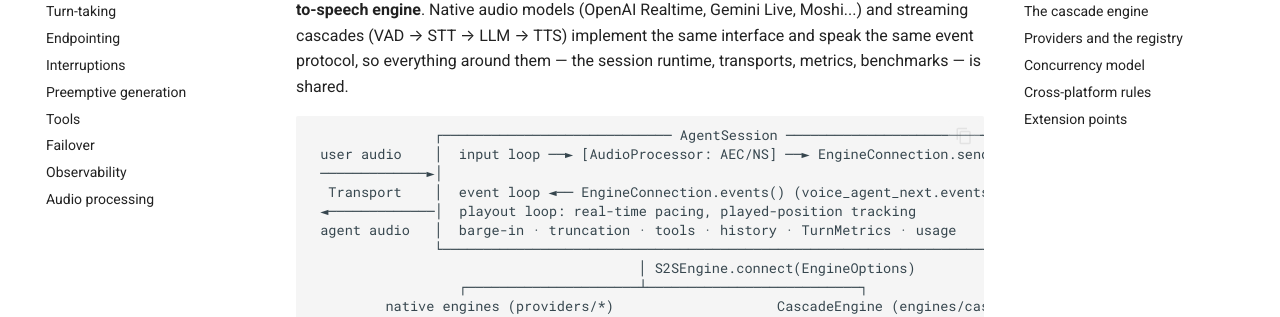
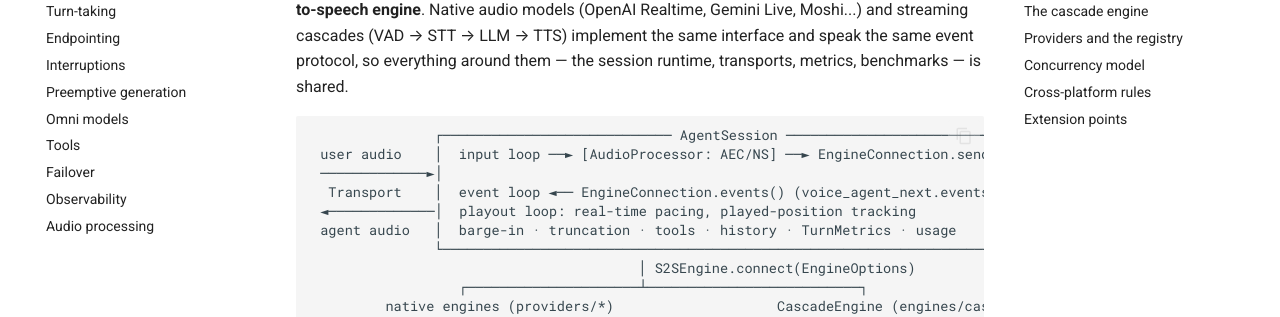
Before and after one commit to kadirnar/voice-agent-next, an MkDocs documentation site: the page built from docs/ARCHITECTURE.md, in a window 1280 px wide. Shown: the part 256-573 px from the top of the page. Built offline with MkDocs 1.6.1 and Material for MkDocs 9.7.7, drawn with Linux system fonts in a browser that asks for light colours; comment, search, counter and statistics services are not loaded.

Commit message:
Merge origin/main; add omni pages to the docs nav
Co-Authored-By: Claude Opus 5.5 (1M context) <noreply@anthropic.com>

```diff
--- a/mkdocs.yml
+++ b/mkdocs.yml
@@ -119,6 +119,7 @@ nav:
       - Endpointing: concepts/endpointing.md
       - Interruptions: concepts/interruptions.md
       - Preemptive generation: concepts/preemptive-generation.md
+      - Omni models: concepts/omni-models.md
       - Tools: concepts/tools.md
       - Failover: concepts/failover.md
       - Observability: concepts/observability.md
@@ -129,6 +130,7 @@ nav:
           - OpenAI Realtime (+ compatible): providers/openai-realtime.md
           - Gemini Live: providers/gemini-live.md
           - Moshi and PersonaPlex: providers/moshi.md
+          - LFM2.5-Audio (omni, local): providers/liquid-audio.md
       - Cloud:
           - OpenAI: providers/openai.md
           - Anthropic: providers/anthropic.md
```
